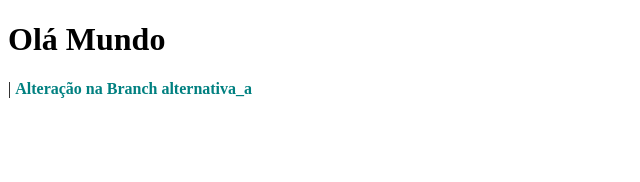
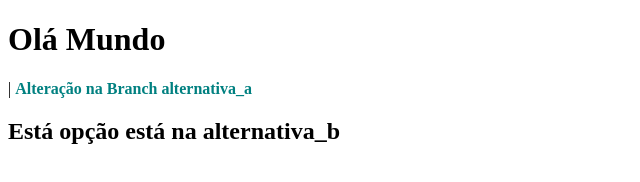
Before and after one commit to DevGuilhermeBezerra/gt3-aulagit01, a plain HTML site: page index.html in a window 1280 px wide. Shown: the whole page, without its empty margins (0-640 px from the left). Drawn offline with Linux system fonts and the light colour scheme.

Commit message:
Adicionando nova branch

```diff
--- a/index.html
+++ b/index.html
@@ -10,6 +10,7 @@
 <body>
     <h1>Olá Mundo</h1>|
     <strong style="color:#008080">Alteração na Branch alternativa_a</strong>
+    <h2>Está opção está na alternativa_b</h2>
 </body>
 
 </html>
```
